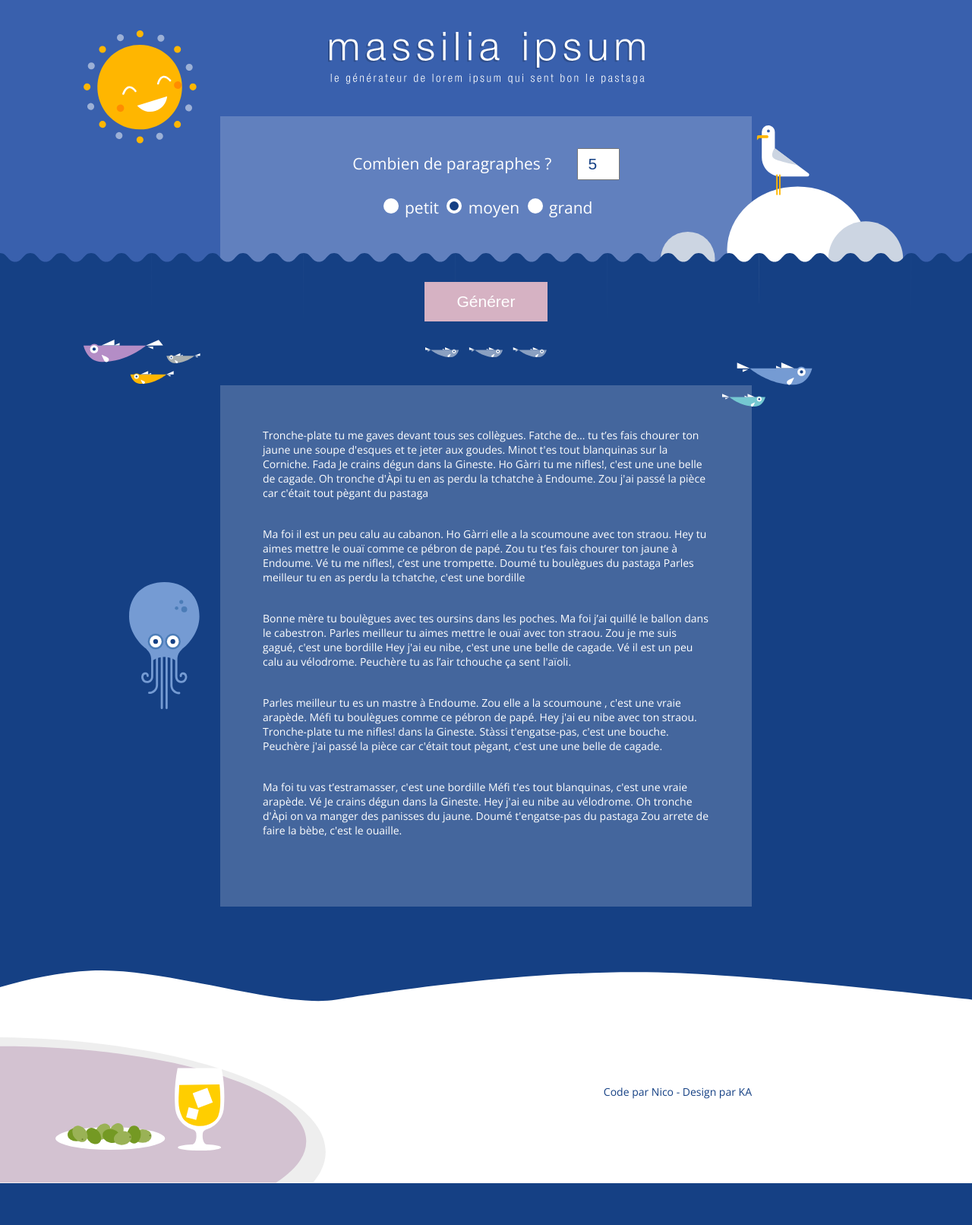
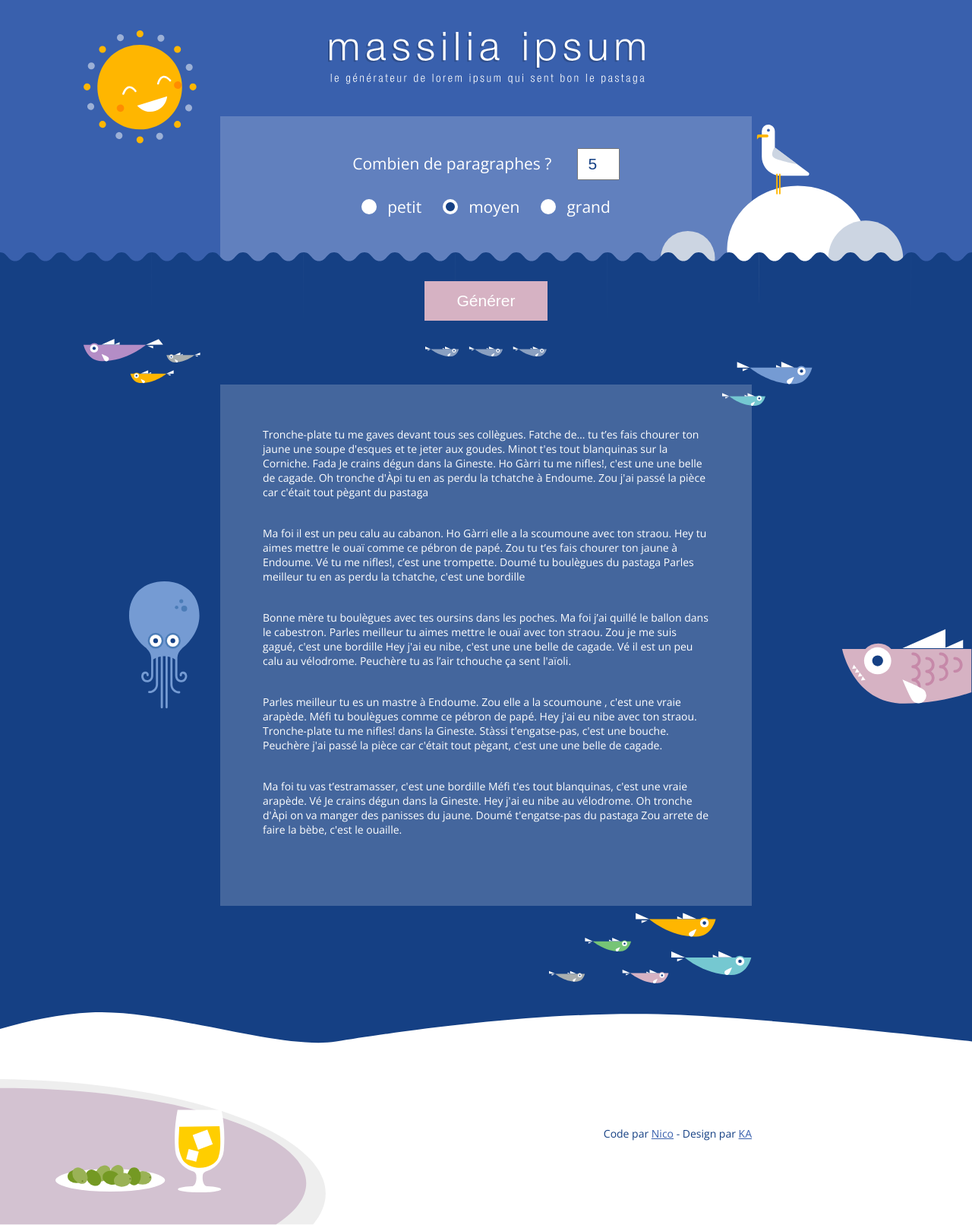
Before and after one commit to naethiel/massilia-ipsum, a PHP site: page / in a window 1280 px wide. Shown: the whole page at 76% size. Before the commit the page ends 1557 px from the top, so only its background shows below. Run offline with PHP 8.4, Linux system fonts and the light colour scheme.

Commit message:
small design fixes

```diff
--- a/index.html
+++ b/index.html
@@ -75,13 +75,19 @@
           class="sea-life"
           id="kraken"
         />
+        <img
+          src="assets/gobi-crew.svg"
+          alt="banc de gobi"
+          class="sea-life"
+          id="fish-crew"
+        />
         <div id="output"></div>
       </div>
     </section>
     <footer>
       <img src="assets/pastaga.svg" alt="pastaga" />
       <p class="container">
-        Code par Nico - Design par KA
+        Code par <a href="https://www.linkedin.com/in/nicolas-missika/" target="_blank">Nico</a> - Design par <a href="https://www.linkedin.com/in/karinepujol/" target="_blank">KA</a>
       </p>
     </footer>
   </body>
--- a/styles.css
+++ b/styles.css
@@ -64,6 +64,16 @@ form {
   color: var(--primary-color);
 }
 
+#size-input {
+  display: flex;
+}
+
+#size-input label {
+  display: flex;
+  align-items: center;
+  padding: 0 1rem;
+}
+
 input[type="radio"] {
   -moz-appearance: none;
   -webkit-appearance: none;
@@ -73,6 +83,8 @@ input[type="radio"] {
   width: 20px;
   height: 20px;
   border-radius: 50%;
+  margin: 0;
+  margin-right: 1rem;
 }
 
 input[type="radio"]:checked {
@@ -99,8 +111,11 @@ button[type="submit"]:active {
 }
 
 section {
+  background-image: url("assets/gobi-grand.svg");
+  background-repeat: no-repeat;
+  background-position: center right;
   position: relative;
-  padding: 6rem 0;
+  padding: 6rem 0 10rem;
 }
 
 section::before {
@@ -146,12 +161,20 @@ footer img {
   left: 0;
 }
 
+footer a {
+  color: var(--bg-color);
+}
+
+footer a:hover {
+  color: var(--primary-color);
+}
+
 /** DECORATIVE IMAGES PLACEMENT **/
 
 #sun {
   position: absolute;
   top: 40px;
-    left:-180px;
+  left: -180px;
 }
 
 #seagull {
@@ -183,5 +206,11 @@ footer img {
 #kraken {
   top: 50%;
   transform: translateY(-50%);
-    left : -120px;
+  left: -120px;
 }
+
+#fish-crew {
+  bottom: 0;
+  transform: translateY(110%);
+  right: 0;
+}
```
Also changed, not shown: assets/gobi-crew.svg (added), assets/gobi-grand.svg (added). Lines whose indentation alone changed are shown as unchanged.
